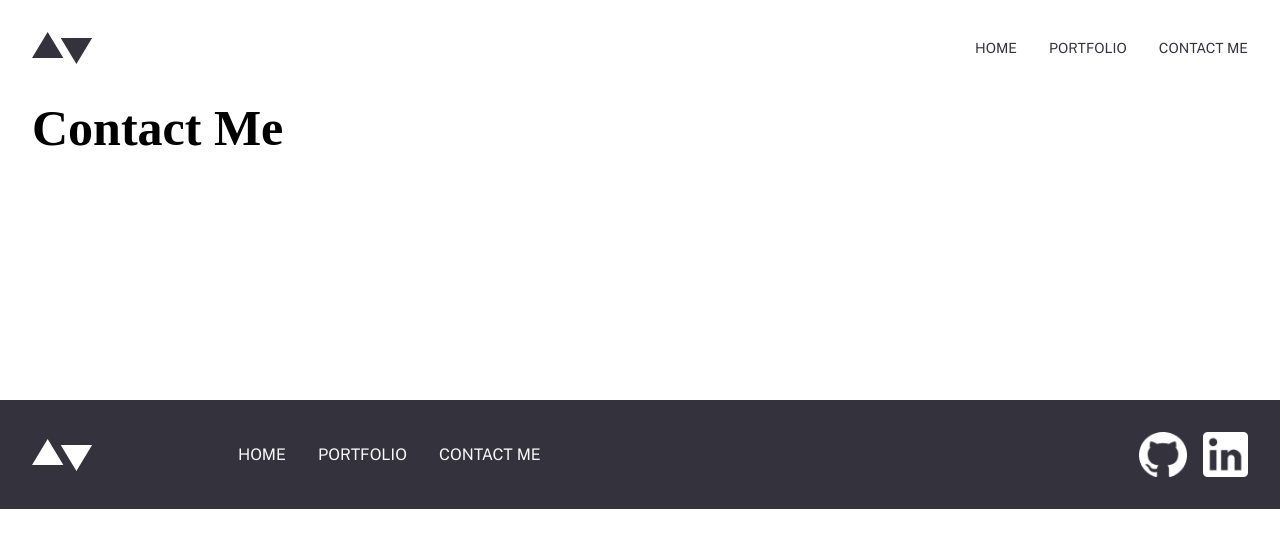
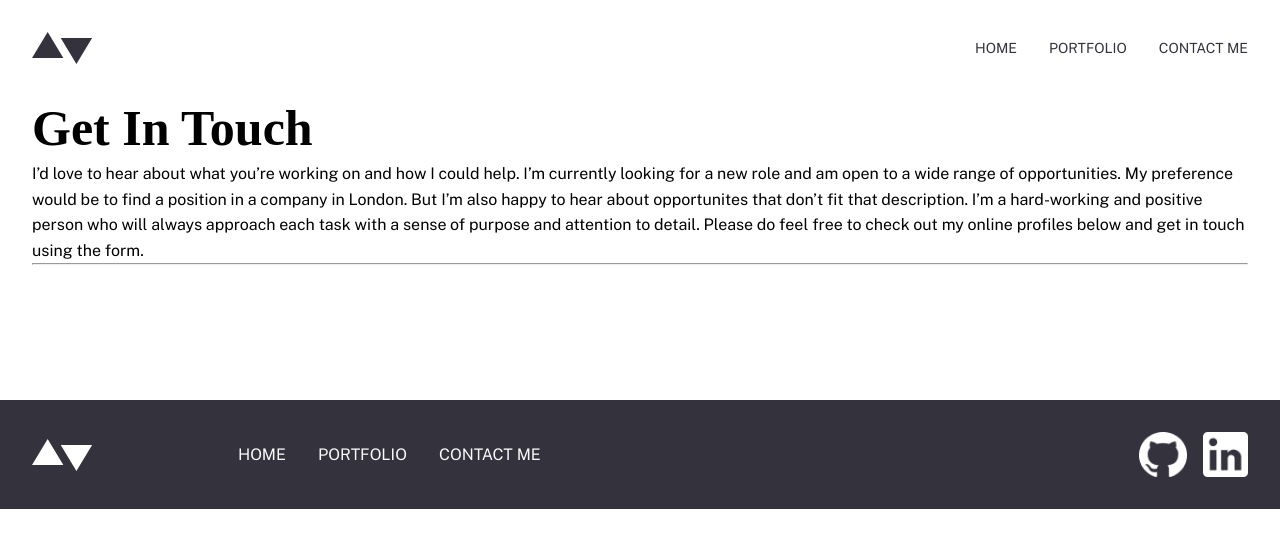
Before and after one commit to erikdcodes/Minimalist-Portfolio, a Next.js app: page /contact in a window 1280 px wide. Shown: the top 548 px of the page. Built offline with nearby package versions, Linux system fonts and the light colour scheme; a web font is replaced by a local one.

Commit message:
init line

```diff
--- a/components/MobileMenu.js
+++ b/components/MobileMenu.js
@@ -6,8 +6,10 @@ const MobileMenu = ({ isMenuOpen, links }) => {
   if (isMenuOpen) {
     return (
       <Wrapper>
-        {links.map((link) => (
-          <a href={link.url}>{link.anchorText}</a>
+        {links.map((link, i) => (
+          <a key={link + i} href={link.url}>
+            {link.anchorText}
+          </a>
         ))}
       </Wrapper>
     );
--- a/pages/contact.js
+++ b/pages/contact.js
@@ -1,11 +1,27 @@
 import ContactLayout from "../layouts/ContactLayout.js";
+import styled from "styled-components";
 
 const Contact = () => {
   return (
     <ContactLayout>
-      <h1>Contact Me</h1>
+      <Wrapper>
+        <h1>Get In Touch</h1>
+        <p>
+          I’d love to hear about what you’re working on and how I could help.
+          I’m currently looking for a new role and am open to a wide range of
+          opportunities. My preference would be to find a position in a company
+          in London. But I’m also happy to hear about opportunites that don’t
+          fit that description. I’m a hard-working and positive person who will
+          always approach each task with a sense of purpose and attention to
+          detail. Please do feel free to check out my online profiles below and
+          get in touch using the form.
+        </p>
+        <hr />
+      </Wrapper>
     </ContactLayout>
   );
 };
 
+const Wrapper = styled.div``;
+
 export default Contact;
```
Also changed, not shown: components/Line.js (added, +13 -0 lines).
